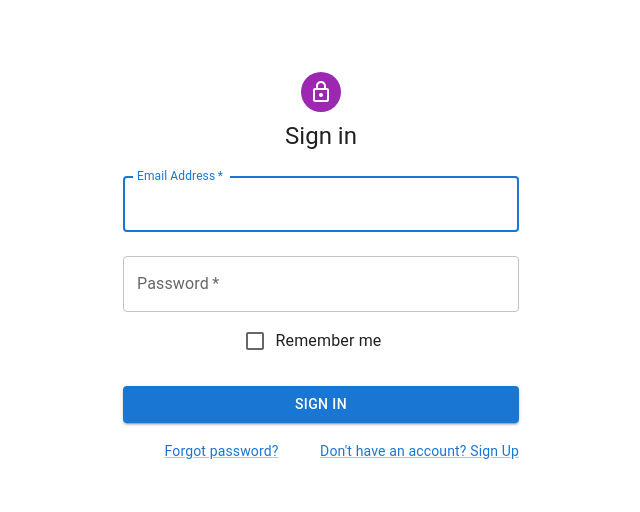
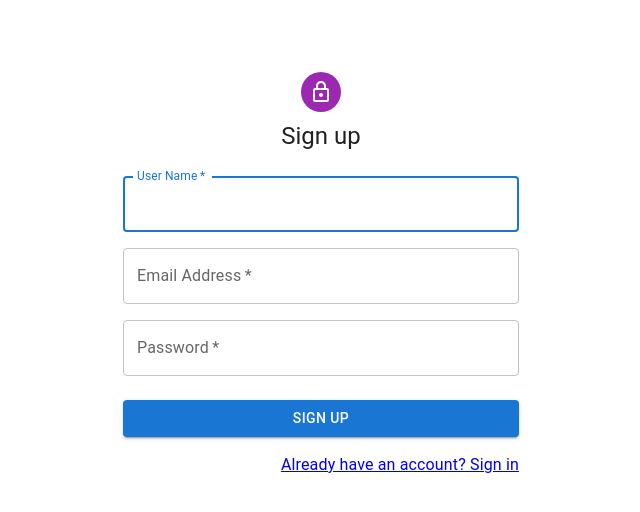
Before and after one commit to ragkirke/ragui, a React (Create React App) app in the folder kirke-app/: page /signup in a window 1280 px wide. Shown: the top 512 px of the page, without its empty margins (319-959 px from the left). Built offline with nearby package versions, Linux system fonts and the light colour scheme.

Commit message:
03-Register-page-done

```diff
--- a/kirke-app/src/App.js
+++ b/kirke-app/src/App.js
@@ -1,11 +1,17 @@
 import './App.css';
-import LoginPage from './Components/Login/LoginPage';
+import Routing from './Components/Router/Routing';
+import { BrowserRouter, Route, Routes } from 'react-router-dom';
+
 
 function App() {
   return (
-    <div className="App">
-      <LoginPage />
-    </div>
+    // <div className="App">
+    <>
+    <BrowserRouter>
+    <Routing />
+    </BrowserRouter>
+    </>
+    // </div>
   );
 }
 
--- a/kirke-app/src/Components/Login/LoginPage.js
+++ b/kirke-app/src/Components/Login/LoginPage.js
@@ -1,17 +1,17 @@
-import * as React from 'react';
+import React from 'react';
 import Avatar from '@mui/material/Avatar';
 import Button from '@mui/material/Button';
 import CssBaseline from '@mui/material/CssBaseline';
 import TextField from '@mui/material/TextField';
 import FormControlLabel from '@mui/material/FormControlLabel';
 import Checkbox from '@mui/material/Checkbox';
-import Link from '@mui/material/Link';
 import Grid from '@mui/material/Grid';
 import Box from '@mui/material/Box';
 import LockOutlinedIcon from '@mui/icons-material/LockOutlined';
 import Typography from '@mui/material/Typography';
 import Container from '@mui/material/Container';
 import { createTheme, ThemeProvider } from '@mui/material/styles';
+ import { Link, NavLink } from 'react-router-dom';
 
 // function Copyright(props) {
 //   return (
@@ -101,14 +101,16 @@ export default function SignIn() {
             </Button>
             <Grid container>
               <Grid item xs>
-                <Link href="#" variant="body2">
+                <Link to="#" variant="body2">
                   Forgot password?
                 </Link>
               </Grid>
               <Grid item>
-                <Link href="#" variant="body2">
-                  {"Don't have an account? Sign Up"}
+                <Box>
+                <Link to="/signup" variant="body2">
+                  <Button variant='text'>{"Don't have an account? Sign Up"}</Button>
                 </Link>
+                </Box>
               </Grid>
             </Grid>
           </Box>
--- a/kirke-app/src/Components/Register/SignUp.js
+++ b/kirke-app/src/Components/Register/SignUp.js
@@ -0,0 +1,122 @@
+import * as React from 'react';
+import Avatar from '@mui/material/Avatar';
+import Button from '@mui/material/Button';
+import CssBaseline from '@mui/material/CssBaseline';
+import TextField from '@mui/material/TextField';
+import FormControlLabel from '@mui/material/FormControlLabel';
+import Checkbox from '@mui/material/Checkbox';
+import Grid from '@mui/material/Grid';
+import Box from '@mui/material/Box';
+import LockOutlinedIcon from '@mui/icons-material/LockOutlined';
+import Typography from '@mui/material/Typography';
+import Container from '@mui/material/Container';
+import { createTheme, ThemeProvider } from '@mui/material/styles';
+import { Link } from 'react-router-dom';
+
+// function Copyright(props) {
+//   return (
+//     <Typography variant="body2" color="text.secondary" align="center" {...props}>
+//       {'Copyright © '}
+//       <Link color="inherit" href="https://mui.com/">
+//         Your Website
+//       </Link>{' '}
+//       {new Date().getFullYear()}
+//       {'.'}
+//     </Typography>
+//   );
+// }
+
+const theme = createTheme();
+
+export default function SignUp() {
+  const handleSubmit = (event) => {
+    event.preventDefault();
+    const data = new FormData(event.currentTarget);
+    console.log({
+      email: data.get('email'),
+      password: data.get('password'),
+    });
+  };
+
+  return (
+    <ThemeProvider theme={theme}>
+      <Container component="main" maxWidth="xs">
+        <CssBaseline />
+        <Box
+          sx={{
+            marginTop: 8,
+            display: 'flex',
+            flexDirection: 'column',
+            alignItems: 'center',
+          }}
+        >
+          <Avatar sx={{ m: 1, bgcolor: 'secondary.main' }}>
+            <LockOutlinedIcon />
+          </Avatar>
+          <Typography component="h1" variant="h5">
+            Sign up
+          </Typography>
+          <Box component="form" noValidate onSubmit={handleSubmit} sx={{ mt: 3 }}>
+            <Grid container spacing={2}>
+              <Grid item xs={12}>
+                <TextField
+                  autoComplete="employee-name"
+                  name="userName"
+                  required
+                  fullWidth
+                  id="userName"
+                  label="User Name"
+                  autoFocus
+                />
+              </Grid>
+
+              <Grid item xs={12}>
+                <TextField
+                  required
+                  fullWidth
+                  id="email"
+                  label="Email Address"
+                  name="email"
+                  autoComplete="email"
+                />
+              </Grid>
+              <Grid item xs={12}>
+                <TextField
+                  required
+                  fullWidth
+                  name="password"
+                  label="Password"
+                  type="password"
+                  id="password"
+                  autoComplete="new-password"
+                />
+              </Grid>
+              {/* <Grid item xs={12}>
+                <FormControlLabel
+                  control={<Checkbox value="allowExtraEmails" color="primary" />}
+                  label="I want to receive inspiration, marketing promotions and updates via email."
+                />
+              </Grid> */}
+            </Grid>
+            <Button
+              type="submit"
+              fullWidth
+              variant="contained"
+              sx={{ mt: 3, mb: 2 }}
+            >
+              Sign Up
+            </Button>
+            <Grid container justifyContent="flex-end">
+              <Grid item>
+                <Link to="/" variant="body2">
+                  Already have an account? Sign in
+                </Link>
+              </Grid>
+            </Grid>
+          </Box>
+        </Box>
+        {/* <Copyright sx={{ mt: 5 }} /> */}
+      </Container>
+    </ThemeProvider>
+  );
+}
--- /dev/null
+++ b/kirke-app/src/Components/Router/Routing.js
@@ -0,0 +1,21 @@
+import React from 'react';
+import { Routes, Route  } from 'react-router-dom';
+import SignIn from '../Login/LoginPage';
+import SignUp from '../Register/SignUp';
+
+function Routing() {
+  return (
+    <>
+
+        <Routes>
+          <Route exact path="/" element={<SignIn />} />
+          <Route exact path="/signup" element={<SignUp />} />
+        </Routes>
+
+
+
+    </>
+  );
+}
+
+export default Routing;
```
Also changed, not shown: kirke-app/src/index.js (line endings or trailing spaces).
